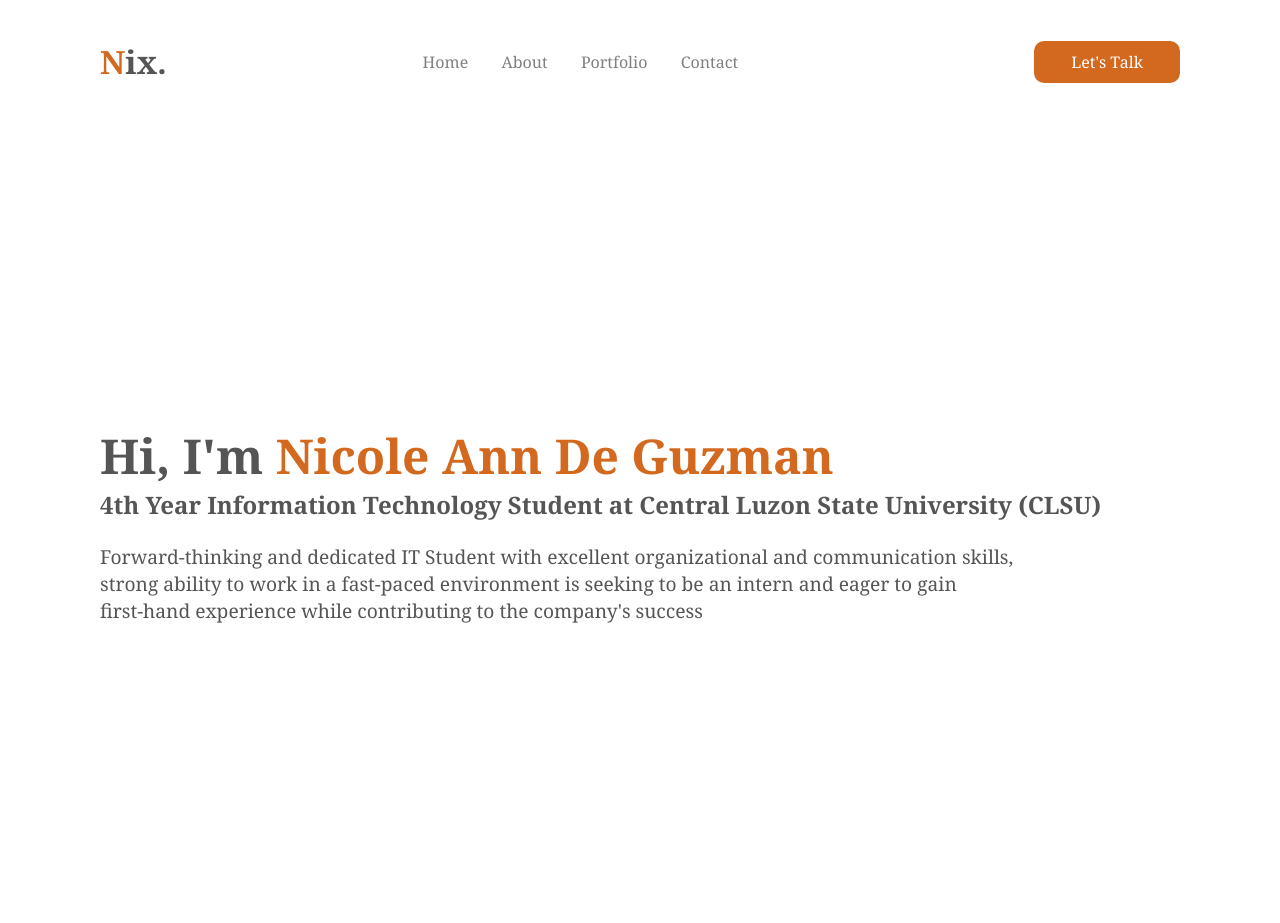
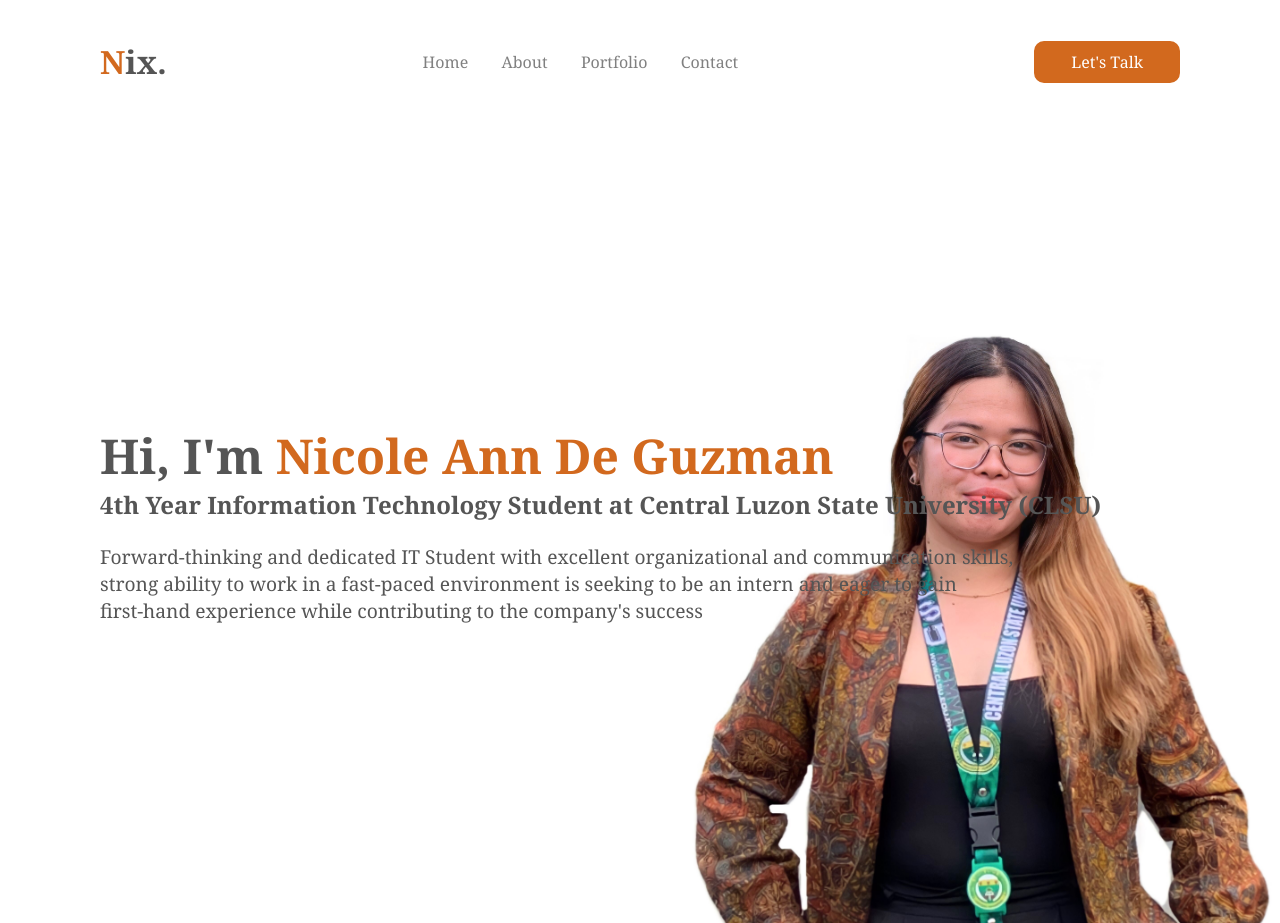
Before and after one commit to nix-xx/nix-portfolio, a plain HTML site: page index.html in a window 1280 px wide. Shown: the top 923 px of the page. Drawn offline with Linux system fonts and the light colour scheme.

Commit message:
Update style.css

```diff
--- a/style.css
+++ b/style.css
@@ -60,7 +60,7 @@ header {
 	position: relative;
 	width: 100%;
 	height: 100vh;
-	background: url(img\image.jpg);
+	background: url(img/image.jpg);
 	background-size: contain;
 	background-position: right;
 	background-repeat: no-repeat;
```
